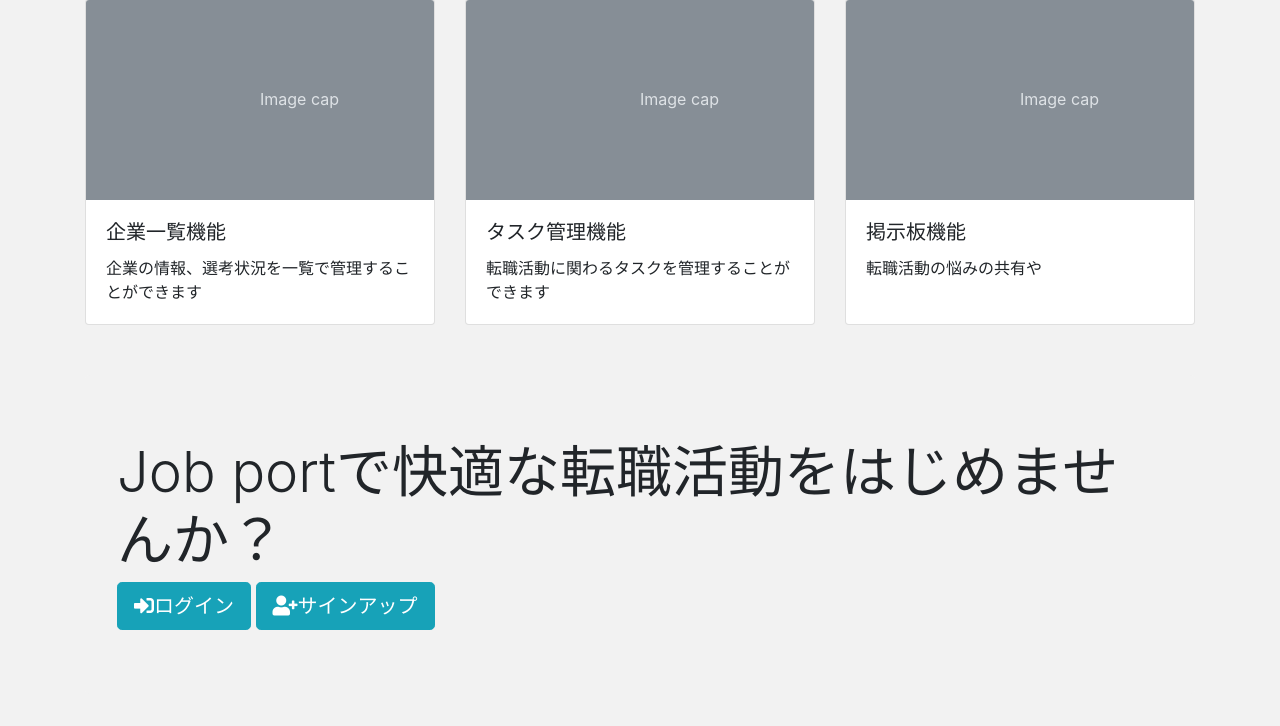
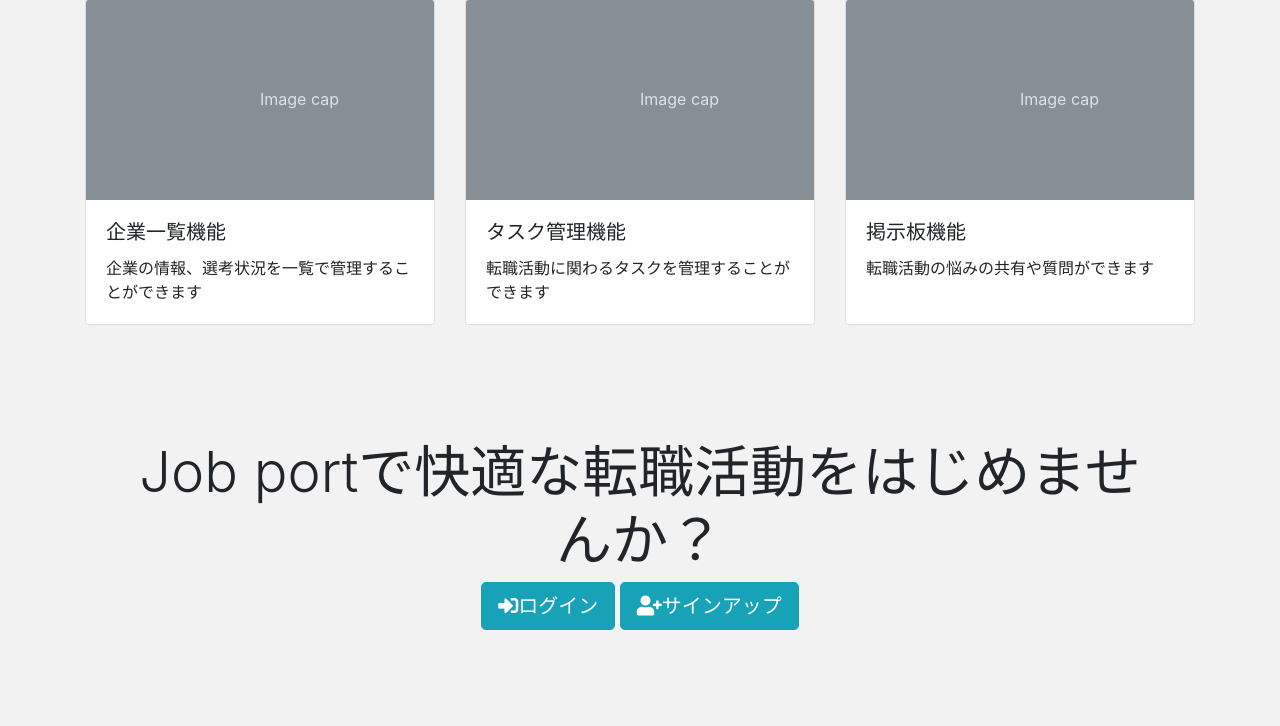
Before and after one commit to sf2020-LATTE/portfolio1, a Django app: page /jpapp/ in a window 1280 px wide. Shown: the part 960-1686 px from the top of the page. Run offline with Django 3.2, Linux system fonts and the light colour scheme; some libraries are stand-ins or nearby versions.

Commit message:
トップページボタン部分の編集

```diff
--- a/jp/static/jpapp/custom.css
+++ b/jp/static/jpapp/custom.css
@@ -12,4 +12,7 @@ nav{
 .jumbotron{
   margin-top: 50px;
   background-color: #F2F2F2;
+  display:inline-block;
+  text-align:center;
+  width:100%;
 }
--- a/jp/templates/jpapp/index.html
+++ b/jp/templates/jpapp/index.html
@@ -25,14 +25,18 @@
       <svg class="bd-placeholder-img card-img-top" width="100%" height="200" xmlns="http://www.w3.org/2000/svg" preserveAspectRatio="xMidYMid slice" focusable="false" role="img" aria-label="Placeholder: Image cap"><title>Placeholder</title><rect width="100%" height="100%" fill="#868e96"/><text x="50%" y="50%" fill="#dee2e6" dy=".3em">Image cap</text></svg>
       <div class="card-body">
         <h5 class="card-title">掲示板機能</h5>
-        <p class="card-text">転職活動の悩みの共有や</p>
+        <p class="card-text">転職活動の悩みの共有や質問ができます</p>
       </div>
     </div>
   </div>
   <div class="jumbotron">
-    <h1 class="display-4">Job portで快適な転職活動をはじめませんか？</h1>
-    <a class="btn btn-info btn-lg" href="{% url 'login' %}"  role="button"><i class="fas fa-sign-in-alt"></i>ログイン</a>
-    <a class="btn btn-info btn-lg" href="{% url 'jpapp:signup' %}" role="button"><i class="fas fa-user-plus"></i>サインアップ</a>
+    <div class="jumbotron-upper">
+      <h1 class="display-4">Job portで快適な転職活動をはじめませんか？</h1>
+    </div>
+    <div class="jumbotron-lower">
+      <a class="btn btn-info btn-lg" href="{% url 'login' %}"  role="button"><i class="fas fa-sign-in-alt"></i>ログイン</a>
+      <a class="btn btn-info btn-lg" href="{% url 'jpapp:signup' %}" role="button"><i class="fas fa-user-plus"></i>サインアップ</a>
+    </div>
   </div>
 </div>
 
```
Also changed, not shown: jp/db.sqlite3.
